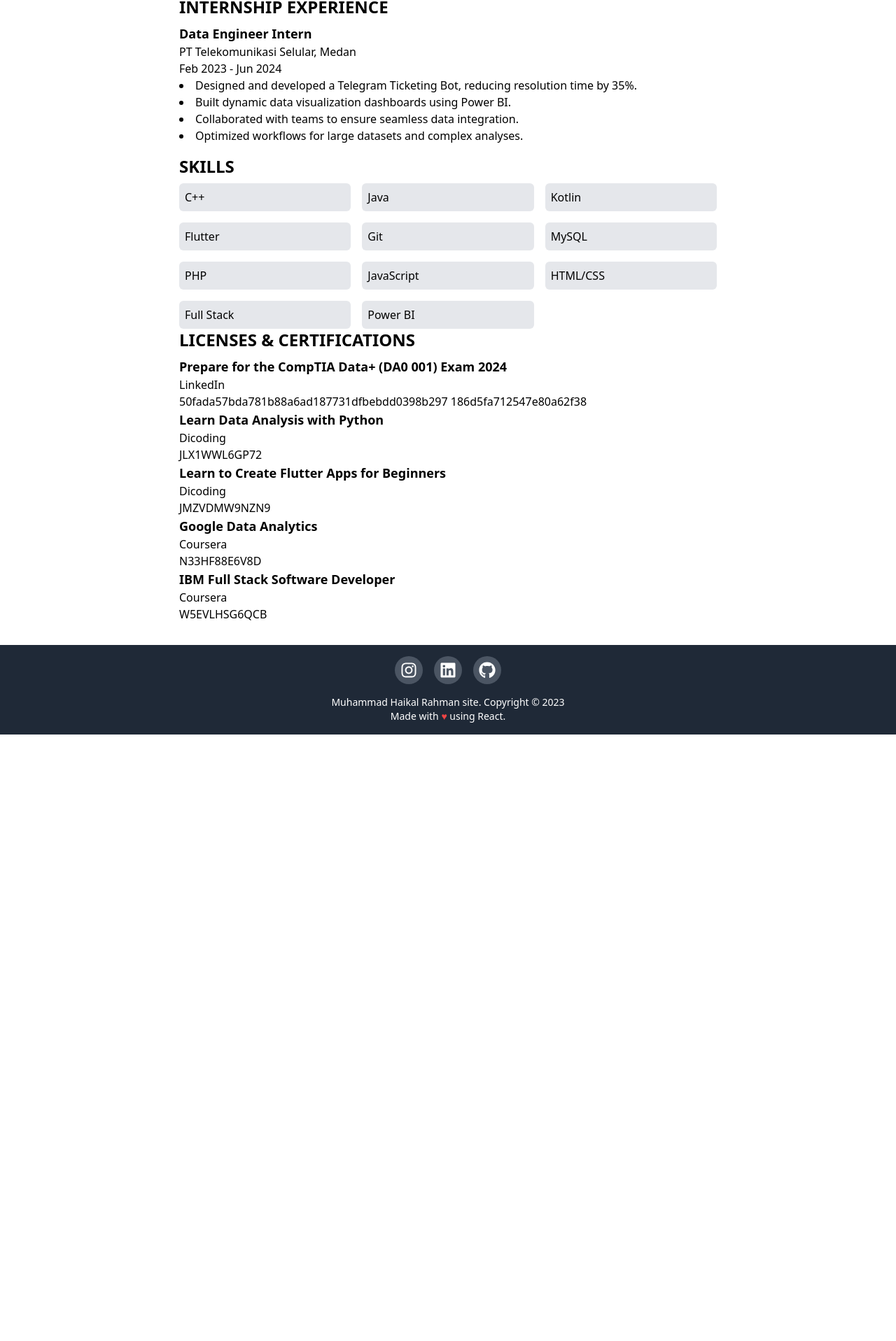
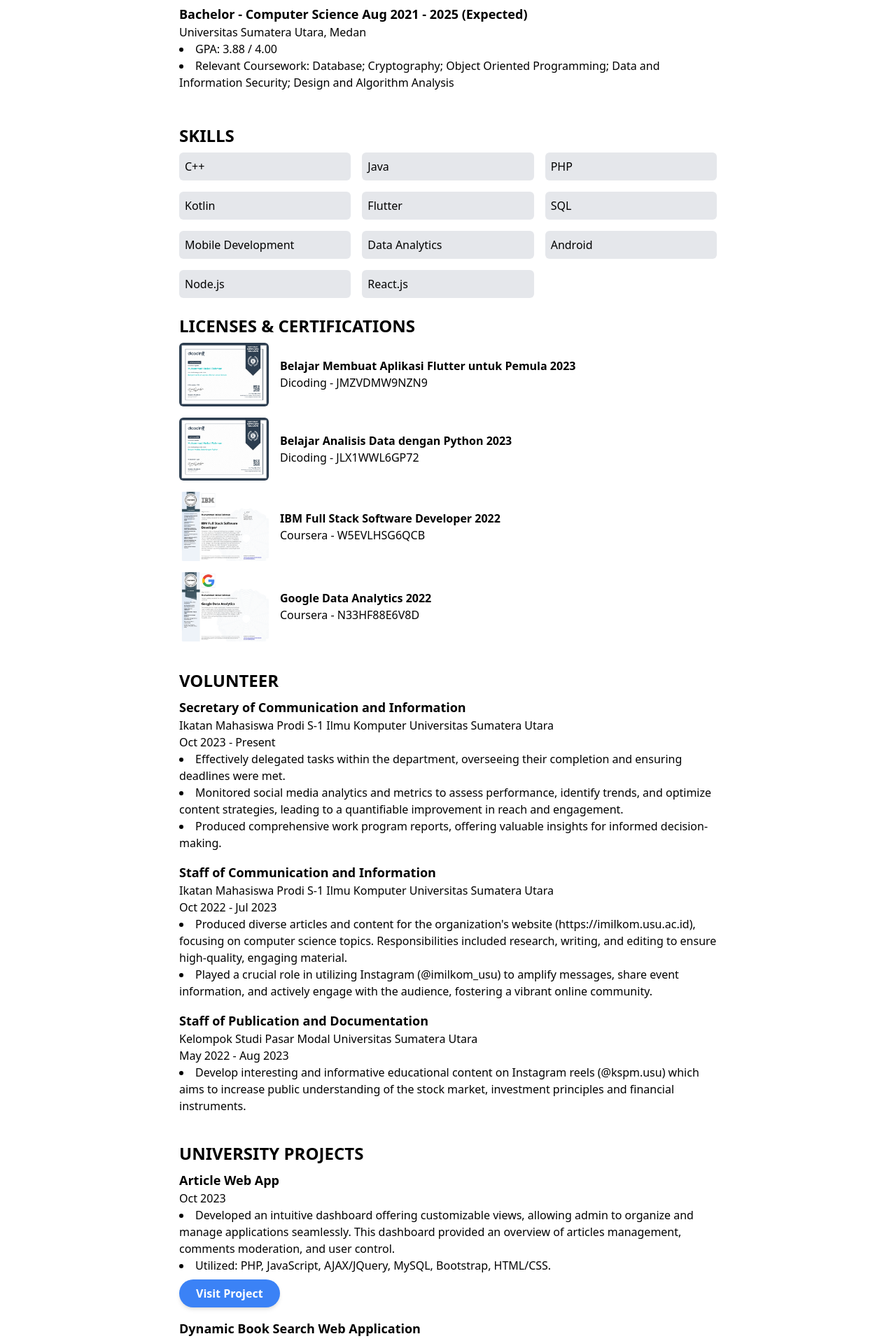
Before and after one commit to HaikalE/webPortofolio, a React (Create React App) app: page / in a window 1280 px wide. Shown: the part 450-2367 px from the top of the page at 70% size. Before the commit the page ends 1500 px from the top, so only its background shows below. Built offline with nearby package versions, Linux system fonts and the light colour scheme.

Commit message:
Update Body.js

```diff
--- a/src/Body.js
+++ b/src/Body.js
@@ -1,133 +1,273 @@
-import React from 'react';
+import React, { useState} from 'react';
 
 const Body = () => {
   const skills = [
     'C++',
     'Java',
+    'PHP',
     'Kotlin',
     'Flutter',
-    'Git',
-    'MySQL',
-    'PHP',
-    'JavaScript',
-    'HTML/CSS',
-    'Full Stack',
-    'Power BI',
+    'SQL',
+    'Mobile Development',
+    'Data Analytics',
+    'Android',
+    'Node.js',
+    'React.js',
+    // Add more skills as needed
   ];
   const certifications = [
     {
-      title: 'Prepare for the CompTIA Data+ (DA0 001) Exam 2024',
-      organization: 'LinkedIn',
-      code: '50fada57bda781b88a6ad187731dfbebdd0398b297 186d5fa712547e80a62f38',
-      image: 'image/certifications/comptia-data-plus.jpg',
+      title: 'Belajar Membuat Aplikasi Flutter untuk Pemula 2023',
+      organization: 'Dicoding',
+      code: 'JMZVDMW9NZN9',
+      image: 'image/certification/Membuat_Aplikasi_Flutter_dicoding/dicoding1.jpg', // Replace with actual image URL
     },
     {
-      title: 'Learn Data Analysis with Python',
+      title: 'Belajar Analisis Data dengan Python 2023',
       organization: 'Dicoding',
       code: 'JLX1WWL6GP72',
-      image: 'image/certifications/data-analysis-python.jpg',
+      image: 'image/certification/analisis_data_dicoding/dicoding1.jpg', // Replace with actual image URL
     },
     {
-      title: 'Learn to Create Flutter Apps for Beginners',
-      organization: 'Dicoding',
-      code: 'JMZVDMW9NZN9',
-      image: 'image/certifications/flutter-apps.jpg',
+      title: 'IBM Full Stack Software Developer 2022',
+      organization: 'Coursera',
+      code: 'W5EVLHSG6QCB',
+      image: 'image/certification/IBM Full Stack Software__Developer.jpg', // Replace with actual image URL
     },
     {
-      title: 'Google Data Analytics',
+      title: 'Google Data Analytics 2022',
       organization: 'Coursera',
       code: 'N33HF88E6V8D',
-      image: 'image/certifications/google-data-analytics.jpg',
+      image: 'image/certification/Google Data Analytics - Coursera.jpg', // Replace with actual image URL
+    },
+    // Add more certifications as needed
+  ];
+  const volunteerExperience = [
+    {
+      title: 'Secretary of Communication and Information',
+      organization: 'Ikatan Mahasiswa Prodi S-1 Ilmu Komputer Universitas Sumatera Utara',
+      duration: 'Oct 2023 - Present',
+      responsibilities: [
+        'Effectively delegated tasks within the department, overseeing their completion and ensuring deadlines were met.',
+        'Monitored social media analytics and metrics to assess performance, identify trends, and optimize content strategies, leading to a quantifiable improvement in reach and engagement.',
+        'Produced comprehensive work program reports, offering valuable insights for informed decision-making.',
+      ],
     },
     {
-      title: 'IBM Full Stack Software Developer',
-      organization: 'Coursera',
-      code: 'W5EVLHSG6QCB',
-      image: 'image/certifications/ibm-fullstack.jpg',
+      title: 'Staff of Communication and Information',
+      organization: 'Ikatan Mahasiswa Prodi S-1 Ilmu Komputer Universitas Sumatera Utara',
+      duration: 'Oct 2022 - Jul 2023',
+      responsibilities: [
+        "Produced diverse articles and content for the organization's website (https://imilkom.usu.ac.id), focusing on computer science topics. Responsibilities included research, writing, and editing to ensure high-quality, engaging material.",
+        'Played a crucial role in utilizing Instagram (@imilkom_usu) to amplify messages, share event information, and actively engage with the audience, fostering a vibrant online community.',
+    ],
     },
-  ];
-  const internshipExperience = [
     {
-      title: 'Data Engineer Intern',
-      organization: 'PT Telekomunikasi Selular, Medan',
-      duration: 'Feb 2023 - Jun 2024',
+      title: 'Staff of Publication and Documentation',
+      organization: 'Kelompok Studi Pasar Modal Universitas Sumatera Utara',
+      duration: 'May 2022 - Aug 2023',
       responsibilities: [
-        'Designed and developed a Telegram Ticketing Bot, reducing resolution time by 35%.',
-        'Built dynamic data visualization dashboards using Power BI.',
-        'Collaborated with teams to ensure seamless data integration.',
-        'Optimized workflows for large datasets and complex analyses.',
+        "Develop interesting and informative educational content on Instagram reels (@kspm.usu) which aims to increase public understanding of the stock market, investment principles and financial instruments.",
       ],
     },
+    // Add other volunteer experiences here...
   ];
+  const universityProjects = [
+    {
+      title: 'Article Web App',
+      duration: 'Oct 2023',
+      description: [
+        'Developed an intuitive dashboard offering customizable views, allowing admin to organize and manage applications seamlessly. This dashboard provided an overview of articles management, comments moderation, and user control.',
+        'Utilized: PHP, JavaScript, AJAX/JQuery, MySQL, Bootstrap, HTML/CSS.',
+      ],
+      url: 'https://kitabinaweb.000webhostapp.com/index.php',
+    },
+    {
+      title: 'Dynamic Book Search Web Application',
+      duration: 'Aug 2023',
+      description: [
+        'Crafted a dynamic book search web application leveraging React, Axios, and the Google Books API. This platform enables users to explore a vast collection of books and obtain details about their favorite reads effortlessly.',
+        'Leveraged Axios to handle asynchronous HTTP requests to the Google Books API for fetching book data.',
+        'Utilized: React, Axios, Google Books API, Tailwind, HTML/CSS.',
+      ],
+      url: 'https://find4books.netlify.app/',
+    },
+    {
+      title: 'GPA Calculator',
+      duration: 'Jul 2023',
+      description: [
+        'Developed an app enables users to input courses and grades for GPA calculation while providing visual graphs to track academic progress.',
+        'Utilized: Java, Android Studio, SQLite.'
+      ],
+      url: 'https://github.com/HaikalE/CGPA-CALCULATOR_APP/tree/master',
+    },
+    {
+      title: 'The Education Game: "My Arabic Journey"',
+      duration: 'Jun 2023',
+      description: [
+        'Aiming to teach Arabic vocabulary through interactive lessons. It incorporates pronunciation guidance for each word and includes quizzes to reinforce learning.',
+        'Utilized: Bootstrap, HTML, JavaScript, Node.js.',
+      ],
+      url: 'https://github.com/killuazoldyckk/ArabicJourney',
+    },
+    // Add other university projects here...
+  ];
+  const [fullscreenImage, setFullscreenImage] = useState(null);
+
+  const handleImageClick = (image) => {
+    setFullscreenImage(image);
+  };
+
+  const handleCloseFullscreen = () => {
+    setFullscreenImage(null);
+  };
 
   return (
+
     <div className="mx-4 my-8 sm:mx-auto max-w-3xl">
+      {/* Header */}
+      <br/>
       <div className="mb-6 text-center">
         <h1 className="text-3xl font-bold mb-4">Muhammad Haikal Rahman</h1>
-        <p>Medan, Indonesia | +6282169639537 | muhammadhaikalrahman81@gmail.com</p>
-        <p>
-          <a
-            href="https://haikalrahman.netlify.app/"
-            target="_blank"
-            rel="noopener noreferrer"
-            className="text-blue-500 underline"
-          >
-            https://haikalrahman.netlify.app/
-          </a>
-        </p>
       </div>
       <div className="mb-6">
+        <div className='mb-2' id='education'>
+        An ardent Computer Science student deeply passionate about the intricacies of software
+development, constantly driven by an insatiable curiosity to explore the multifaceted realms
+of coding and programming.
+
+
+        </div>
+        <br/>
         <h2 className="text-2xl font-bold mb-2">EDUCATION</h2>
         <div className="mb-4">
           <h3 className="text-lg font-semibold">
-            Bachelor - Computer Science (Mar 2023 - Aug 2023)
+            Bachelor - Computer Science Mar 2023 - Aug 2023
           </h3>
           <p>Universiti Teknologi Mara, Shah Alam</p>
-          <p className="italic">Study Abroad Program</p>
-          <ul className="list-disc list-inside">
+          <p className="italic">
+            Study Abroad Program in Computer Science and Mathematics
+          </p>
+          <ul className="list-disc list-inside mb-2">
             <li>GPA: 3.53 / 4.00</li>
+            <li>
+              Relevant Coursework: Software Engineering; Mobile Programming;
+              Dynamic Web Application Development; Programming Interactive System
+            </li>
           </ul>
         </div>
         <div>
           <h3 className="text-lg font-semibold">
-            Bachelor - Computer Science (Aug 2021 - Jan 2025)
+            Bachelor - Computer Science Aug 2021 - 2025 (Expected)
           </h3>
           <p>Universitas Sumatera Utara, Medan</p>
-          <ul className="list-disc list-inside">
+          <ul className="list-disc list-inside mb-2">
             <li>GPA: 3.88 / 4.00</li>
+            <li>
+              Relevant Coursework: Database; Cryptography; Object Oriented
+              Programming; Data and Information Security; Design and Algorithm
+              Analysis
+            </li>
           </ul>
         </div>
       </div>
-      <h2 className="text-2xl font-bold mb-2">INTERNSHIP EXPERIENCE</h2>
-      {internshipExperience.map((internship, index) => (
-        <div key={index} className="mb-4">
-          <h3 className="text-lg font-semibold">{internship.title}</h3>
-          <p>{internship.organization}</p>
-          <p>{internship.duration}</p>
-          <ul className="list-disc list-inside">
-            {internship.responsibilities.map((responsibility, idx) => (
-              <li key={idx}>{responsibility}</li>
-            ))}
-          </ul>
+      <br/>
+      {/* Skills */}
+      <div id='skills'>
+        <h2 className="text-2xl font-bold mb-2">SKILLS</h2>
+        <div className="grid grid-cols-1 sm:grid-cols-3 gap-4">
+          {skills.map((skill, index) => (
+            <div key={index} className="bg-gray-200 p-2 rounded-md">
+              {skill}
+            </div>
+          ))}
         </div>
-      ))}
-      <h2 className="text-2xl font-bold mb-2">SKILLS</h2>
-      <div className="grid grid-cols-1 sm:grid-cols-3 gap-4">
-        {skills.map((skill, index) => (
-          <div key={index} className="bg-gray-200 p-2 rounded-md">
-            {skill}
+      </div>
+      <br/>
+      {/* Licenses & Certifications */}
+      <div id='certification'>
+        <h2 className="text-2xl font-bold mb-2">LICENSES & CERTIFICATIONS</h2>
+        <ul className="mb-4">
+          {certifications.map((certification, index) => (
+            <li key={index} className="mb-4 flex items-center">
+              <img
+                src={certification.image}
+                alt={certification.title}
+                className="h-22 w-32 mr-4 rounded-md object-cover"
+                onClick={() => handleImageClick(certification.image)}
+              />
+              <div>
+                <div className="font-semibold">{certification.title}</div>
+                <div>{certification.organization} - {certification.code}</div>
+              </div>
+            </li>
+          ))}
+        </ul>
+      </div>
+      {fullscreenImage && (
+  <div className="fixed inset-0 z-50 flex items-center justify-center bg-black bg-opacity-80">
+    <div className="relative">
+      <button
+        className="absolute top-0 right-0 m-4 text-black bg-gray-300 px-3 py-2 rounded-lg"
+        onClick={handleCloseFullscreen}
+      >
+        <svg xmlns="http://www.w3.org/2000/svg" fill="none" viewBox="0 0 24 24" strokeWidth="1.5" stroke="currentColor" className="w-6 h-6">
+          <path strokeLinecap="round" strokeLinejoin="round" d="M9 9V4.5M9 9H4.5M9 9L3.75 3.75M9 15v4.5M9 15H4.5M9 15l-5.25 5.25M15 9h4.5M15 9V4.5M15 9l5.25-5.25M15 15h4.5M15 15v4.5m0-4.5l5.25 5.25" />
+        </svg>
+      </button>
+      <img
+        src={fullscreenImage}
+        alt="Fullscreen"
+        className="w-full h-auto max-w-full max-h-full sm:max-w-screen-md sm:max-h-screen-sm md:max-h-screen-md mx-auto"
+      />
+    </div>
+  </div>
+)}
+
+
+      <br/>
+      {/* Volunteer Experience */}
+      <div id='volunteer'>
+        <h2 className="text-2xl font-bold mb-2">VOLUNTEER</h2>
+        {volunteerExperience.map((exp, index) => (
+          <div key={index} className="mb-4">
+            <h3 className="text-lg font-semibold">{exp.title}</h3>
+            <p>{exp.organization}</p>
+            <p>{exp.duration}</p>
+            <ul className="list-disc list-inside mb-2">
+              {exp.responsibilities.map((responsibility, idx) => (
+                <li key={idx}>{responsibility}</li>
+              ))}
+            </ul>
           </div>
         ))}
       </div>
-      <h2 className="text-2xl font-bold mb-2">LICENSES & CERTIFICATIONS</h2>
-      {certifications.map((cert, index) => (
-        <div key={index}>
-          <h3 className="text-lg font-semibold">{cert.title}</h3>
-          <p>{cert.organization}</p>
-          <p>{cert.code}</p>
-        </div>
-      ))}
+      <br/>
+      {/* University Projects */}
+      <div id='projects'>
+  <h2 className="text-2xl font-bold mb-2">UNIVERSITY PROJECTS</h2>
+  {universityProjects.map((project, index) => (
+    <div key={index} className="mb-4">
+      <h3 className="text-lg font-semibold">{project.title}</h3>
+      <p>{project.duration}</p>
+      <ul className="list-disc list-inside mb-2">
+        {project.description.map((detail, idx) => (
+          <li key={idx}>{detail}</li>
+        ))}
+      </ul>
+      <a
+        href={project.url}
+        target="_blank"
+        rel="noopener noreferrer"
+        className="inline-block bg-blue-500 hover:bg-blue-700 text-white font-semibold py-2 px-6 rounded-full shadow-md transition duration-300 ease-in-out"
+      >
+        Visit Project
+      </a>
     </div>
+  ))}
+</div>
+    </div>
+
   );
 };
 
```
